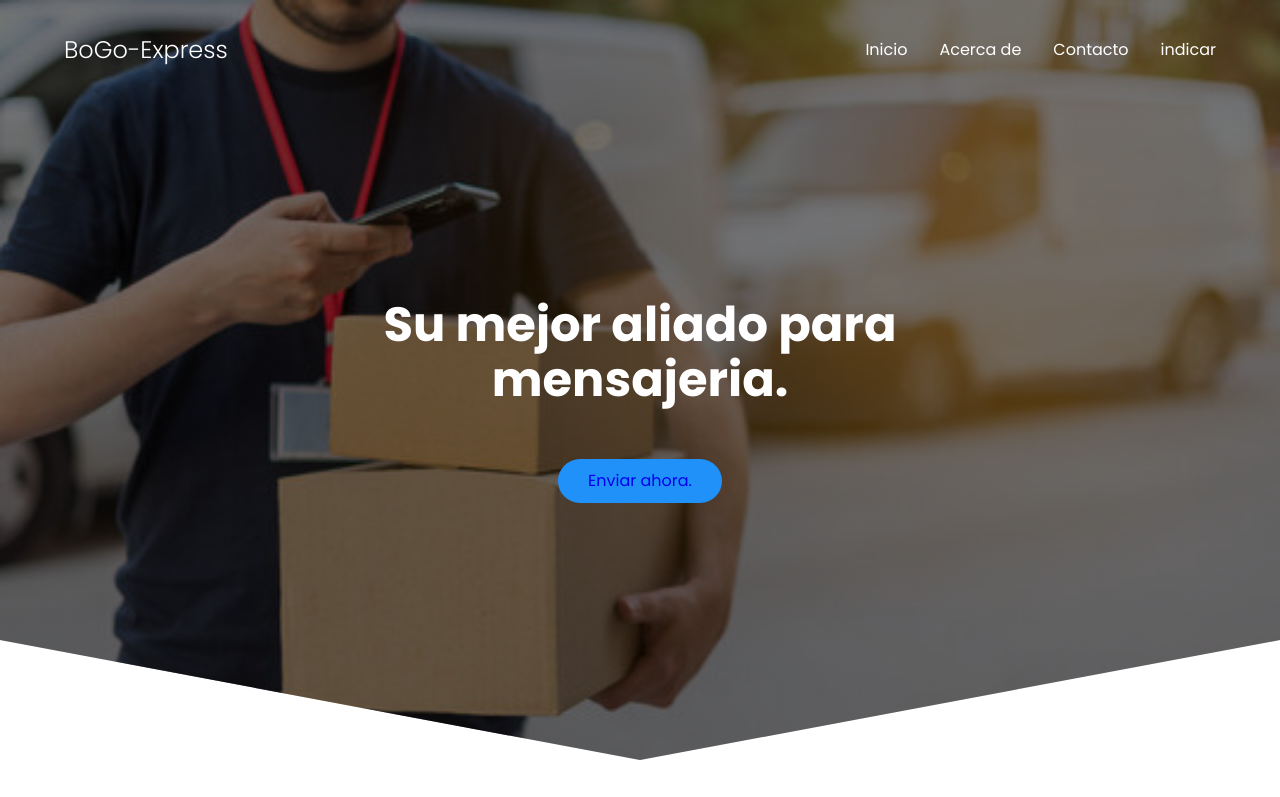
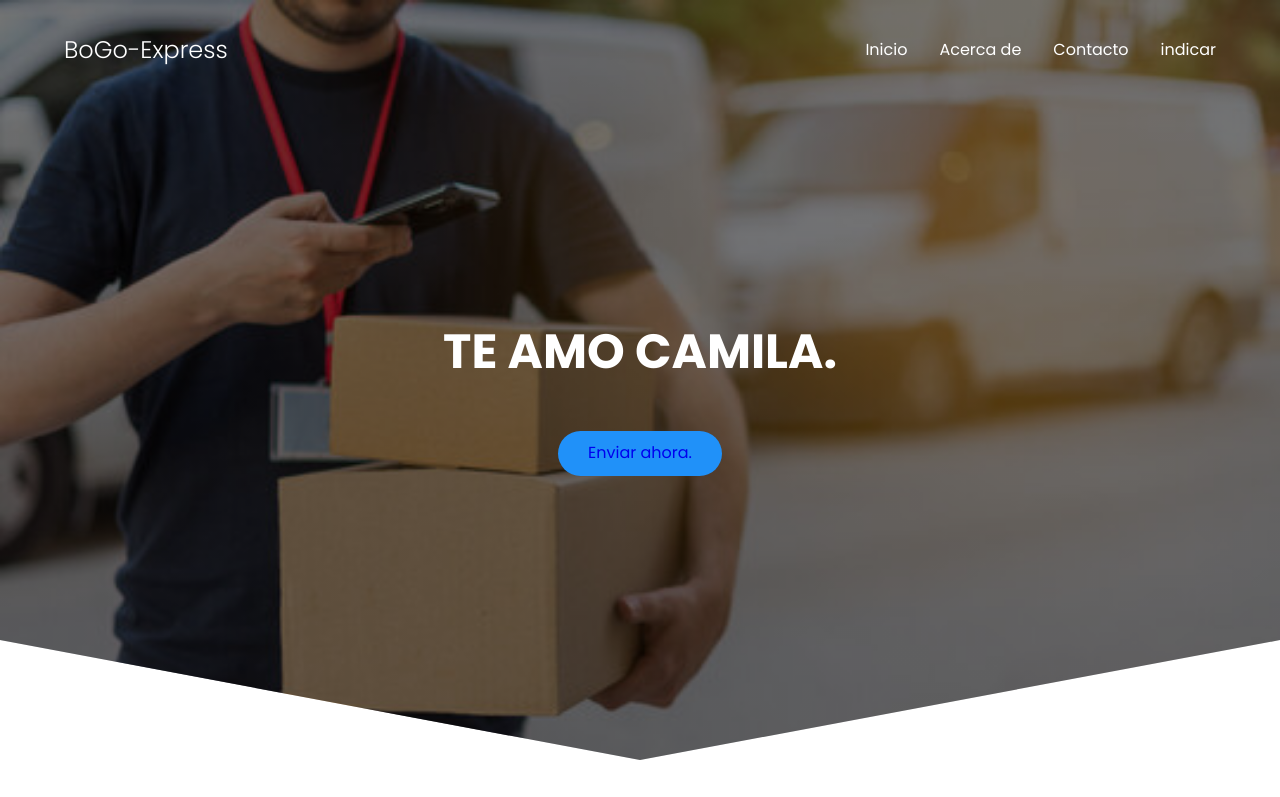
Before and after one commit to D3N1K-DEV/d3n1k-dev.github.io, a plain HTML site: page index.html in a window 1280 px wide. Shown: the top 797 px of the page. Drawn offline with Linux system fonts and the light colour scheme.

Commit message:
actualizacion name
actualizacion para el titulo

```diff
--- a/index.html
+++ b/index.html
@@ -42,7 +42,7 @@
         </nav>
 
         <section class="hero_container container">
-            <h1 class="hero_title">Su mejor aliado para mensajeria.</h1>
+            <h1 class="hero_title">TE AMO CAMILA.</h1>
             <p class="hero_paragraph"></p>
             <a href="https://api.whatsapp.com/send?phone=35699149246&text=Hola!%20Necesito%20mas%20informaciòn."  class="cta" target="_blank">Enviar ahora.</a>
         </section>
```
